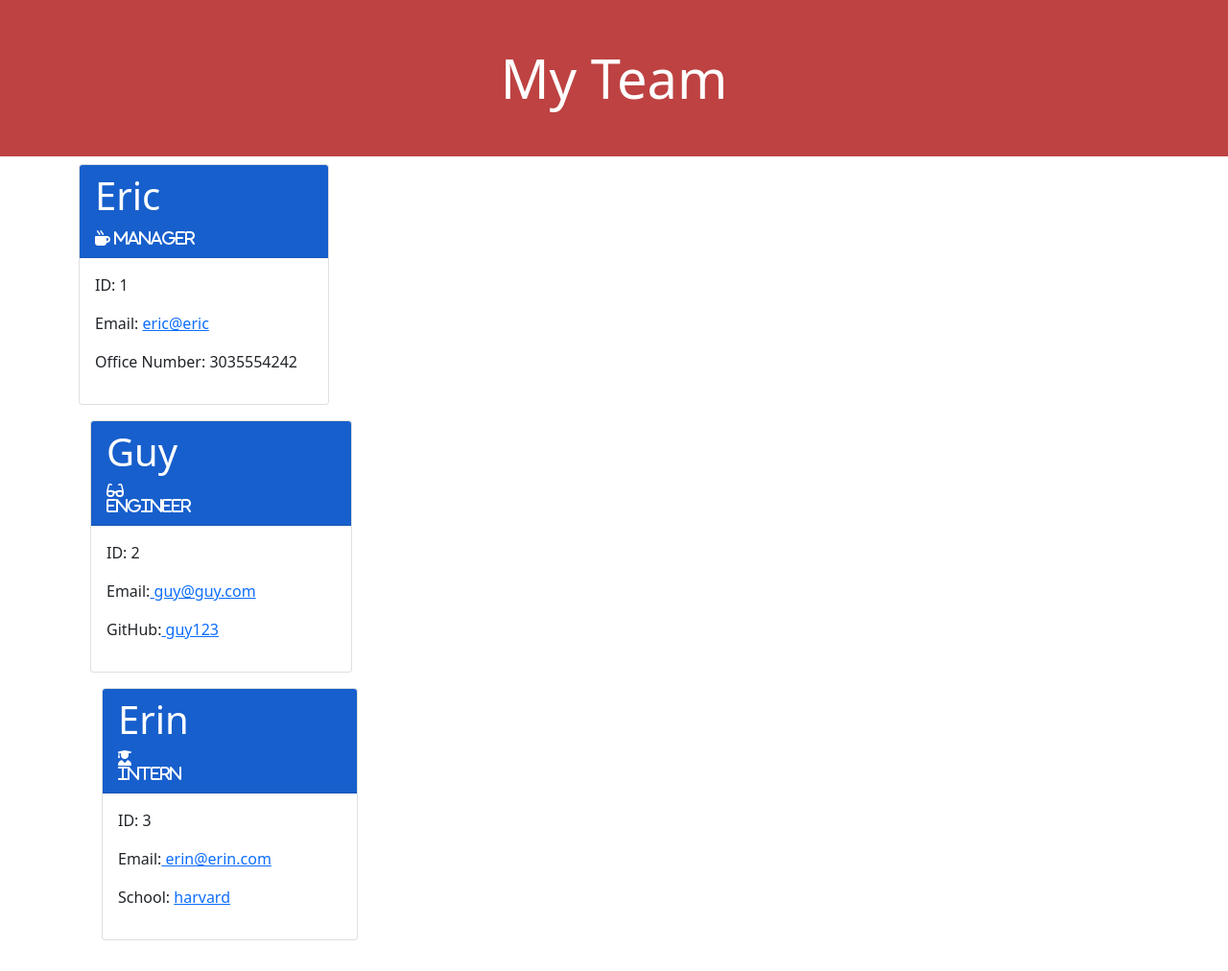
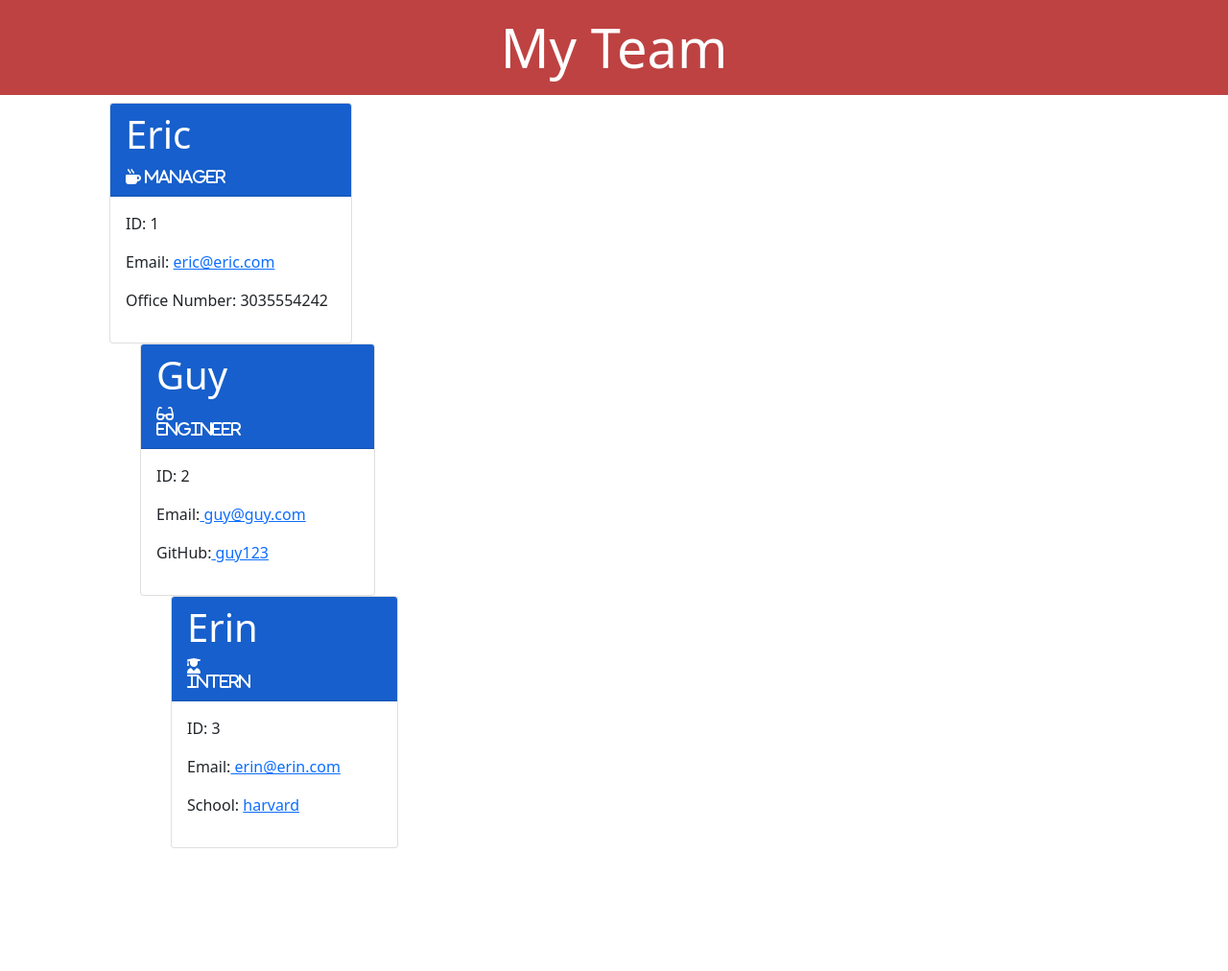
Before and after one commit to edodgion/Object-Oriented-Programming-Team-Profile-Generator, a plain HTML site: page Develope/index.html in a window 1280 px wide. Shown: the whole page at 96% size. After the commit the page ends 900 px from the top, so only its background shows below. Drawn offline with nearby package versions, Linux system fonts and the light colour scheme.

Commit message:
video/read me

```diff
--- a/Develope/index.html
+++ b/Develope/index.html
@@ -11,27 +11,27 @@
   <body>
   <div class="jumbotron jumbotron-fluid" style='background-color: #be4242;'>
   <div class="container">
-  <h1 class="display-4 text-center font: text-white p-5"><b> My Team </b></h1>
+  <h1 class="display-4 text-center font: text-white p-3"><b> My Team </b></h1>
   </div>
 </div>
-      <div class='container d-grid gap-3'>
-        <div class="row">
-  <div class="col-sm-3">
+      <div class='container'>
+    <ul class="ul">
+    <div class="row">
+  <div class="col-md-3">
   <div class="card cardbody">
        <div class="card-header font: text-white" style="background: #175fcc">
-       <h1>Eric</h1>
+       <h1>Eric </h1>
               <div class="fas fa-mug-hot">
                 Manager
               </div>
         </div>
-
   <div class="card-body">
       <form role="form">
       <div class="form-group">
          <p>  ID:  1 </p>
       </div>
       <div class="form-group">
-         <p>  Email:  <a href="eric@eric">eric@eric</a></p>
+         <p>  Email:  <a href="eric@eric.com">eric@eric.com</a></p>
       </div>
       <div class="form-group">
          <p> Office Number: 3035554242</p>
@@ -40,10 +40,10 @@
       </form>
   </div>
   </div>
-</div>
-</div>
-<div class='container d-grid gap-3'>
-  <div class="col-sm-3">
+</div><div class='container'>
+    <ul class="ul">
+    <div class="row">
+  <div class="col-md-3">
   <div class="card cardbody">
   <div class="card-header font: text-white" style="background: #175fcc">
            <h1> Guy </h1>
@@ -52,7 +52,6 @@
               Engineer
               </div>
               </div>
-
   <div class="card-body">
       <form role="form">
       <div class="form-group">
@@ -67,9 +66,10 @@
       </form>
   </div>
   </div>
-</div>
-<div class='container d-grid gap-3'>
-  <div class="col-sm-3">
+</div><div class='container'>
+    <ul class="ul">
+    <div class="row">
+  <div class="col-md-3">
   <div class="card cardbody">
   <div class="card-header font: text-white" style="background: #175fcc">
   <h1> Erin </h1>
@@ -93,8 +93,6 @@
   </div>
   </div>
 </div>
-</div>
-
 
   </body>
   </html>
```
Also changed, not shown: README.md, 1 other file.
